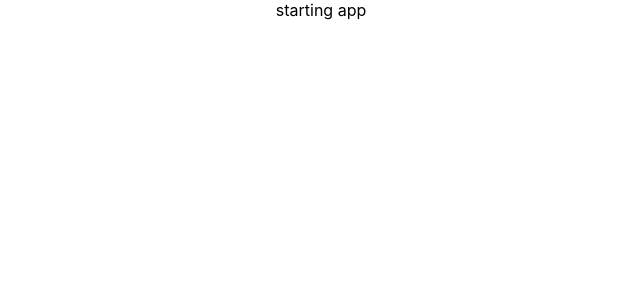
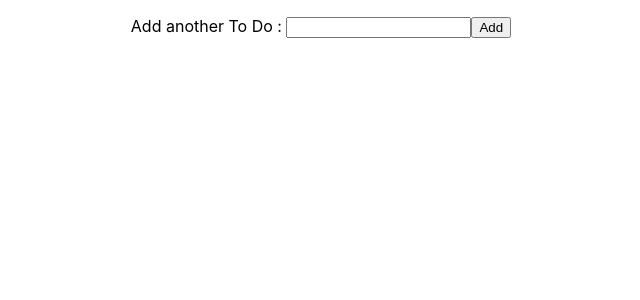
Before and after one commit to thaliagit/my-app, a React (Create React App) app: page / in a window 1280 px wide. Shown: the top 300 px of the page, without its empty margins (319-959 px from the left). Built offline with nearby package versions, Linux system fonts and the light colour scheme.

Commit message:
exercise-23

```diff
--- a/src/App.js
+++ b/src/App.js
@@ -1,11 +1,12 @@
 import logo from './logo.svg';
 import './App.css';
 import React from 'react';
+import TodoList from './components/TodoList';
 
 function App() {
   return (
     <div className="App">
-      starting app
+      <TodoList />
     </div>
   );
 }
--- /dev/null
+++ b/src/components/TodoList.jsx
@@ -0,0 +1,48 @@
+import React, { Component } from "react";
+
+export class TodoList extends Component {
+  constructor(props) {
+    super(props);
+    this.state = {
+      newToDo: [],
+      inpVal: "",
+      random : false
+    };
+  }
+
+  handleInpChange = (event) => {
+    const value = event.target.value;
+    this.setState({
+      inpVal: value,
+    });
+  };
+  addNewToDo = () => {
+    this.setState({
+        random : true
+    }, () => this.setState((prev) => {
+        prev.newToDo.push(prev.inpVal)
+    }))
+  };
+
+
+  render() {
+    const toDoItems = this.state.newToDo.map((item, index) => (
+      <li key={item + index}>{item}</li>
+    ));
+    return (
+      <>
+        <ul>{toDoItems}</ul>
+        <label htmlFor="newTodo">Add another To Do : </label>
+        <input
+          type="text"
+          name="todoInp"
+          value={this.state.inpVal}
+          onChange={this.handleInpChange}
+        />
+        <button onClick={this.addNewToDo}>Add</button>
+      </>
+    );
+  }
+}
+
+export default TodoList;
--- a/src/index.js
+++ b/src/index.js
@@ -6,9 +6,9 @@ import reportWebVitals from './reportWebVitals';
 
 const root = ReactDOM.createRoot(document.getElementById('root'));
 root.render(
-  <React.StrictMode>
+
     <App />
-  </React.StrictMode>
+
 );
 
 // If you want to start measuring performance in your app, pass a function
```
